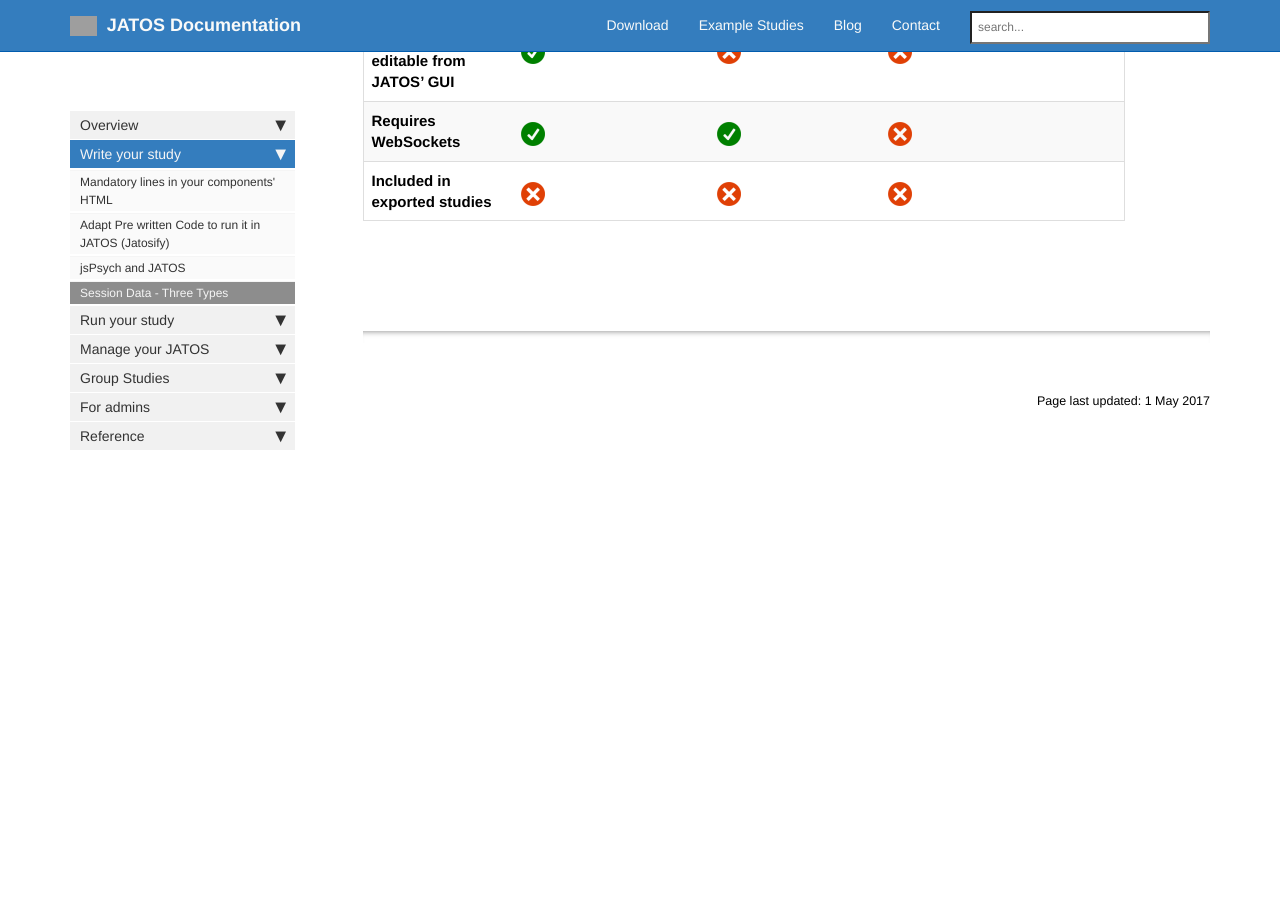
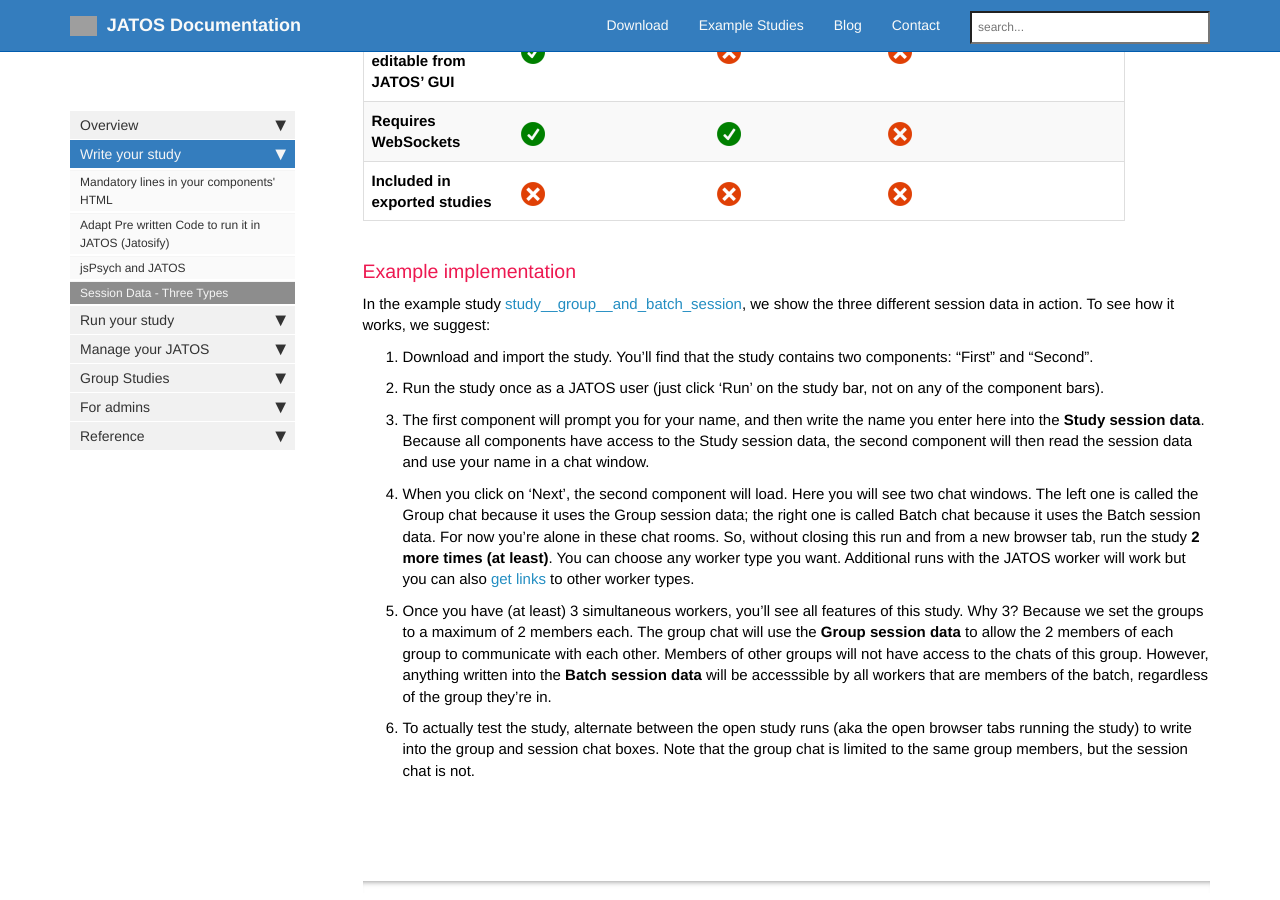
Before and after one commit to kristian-lange-tw/JATOS_docs_v3, a Jekyll site: the page built from pages/Session-Data-Three-Types.md, in a window 1280 px wide and 900 px high, scrolled down 927 px. Built offline with Jekyll 4.4.1, drawn with Linux system fonts in a browser that asks for light colours; nearby versions of some CDN libraries; comment, search, counter and statistics services are not loaded; before the commit the page ends 1388 px from its top, so only the background shows below that; grey boxes are pictures that could not be loaded.

Commit message:
Added description to the 3 session data example

```diff
--- a/pages/Session-Data-Three-Types.md
+++ b/pages/Session-Data-Three-Types.md
@@ -28,3 +28,14 @@ Unlike the **JSON Input Data** workers can write into the session data through j
 | **Visible and editable from JATOS' GUI** | ![yes](images/ok-24.ico) | ![no](images/x-24.ico) | ![no](images/x-24.ico) |
 | **Requires WebSockets** | ![yes](images/ok-24.ico) | ![yes](images/ok-24.ico) | ![no](images/x-24.ico) |
 | **Included in exported studies** | ![no](images/x-24.ico) | ![no](images/x-24.ico) | ![no](images/x-24.ico) |
+
+### Example implementation
+
+In the example study [study__group__and_batch_session](Example-Studies.html#study__group__and_batch_session), we show the three different session data in action. To see how it works, we suggest:
+
+1. Download and import the study. You'll find that the study contains two components: "First" and "Second".
+1. Run the study once as a JATOS user (just click 'Run' on the study bar, not on any of the component bars).
+1. The first component will prompt you for your name, and then write the name you enter here into the **Study session data**. Because all components have access to the Study session data, the second component will then read the session data and use your name in a chat window.
+1. When you click on 'Next', the second component will load. Here you will see two chat windows. The left one is called the Group chat because it uses the Group session data; the right one is called Batch chat because it uses the Batch session data. For now you're alone in these chat rooms. So, without closing this run and from a new browser tab, run the study **2 more times (at least)**. You can choose any worker type you want. Additional runs with the JATOS worker will work but you can also [get links](Run-your-Study-with-Batch-Manager-and-Worker-Setup.html#worker-setup) to other worker types.
+1. Once you have (at least) 3 simultaneous workers, you'll see all features of this study. Why 3? Because we set the groups to a maximum of 2 members each. The group chat will use the **Group session data** to allow the 2 members of each group to communicate with each other. Members of other groups will not have access to the chats of this group. However, anything written into the **Batch session data** will be accesssible by all workers that are members of the batch, regardless of the group they're in.
+1. To actually test the study, alternate between the open study runs (aka the open browser tabs running the study) to write into the group and session chat boxes. Note that the group chat is limited to the same group members, but the session chat is not.
```
